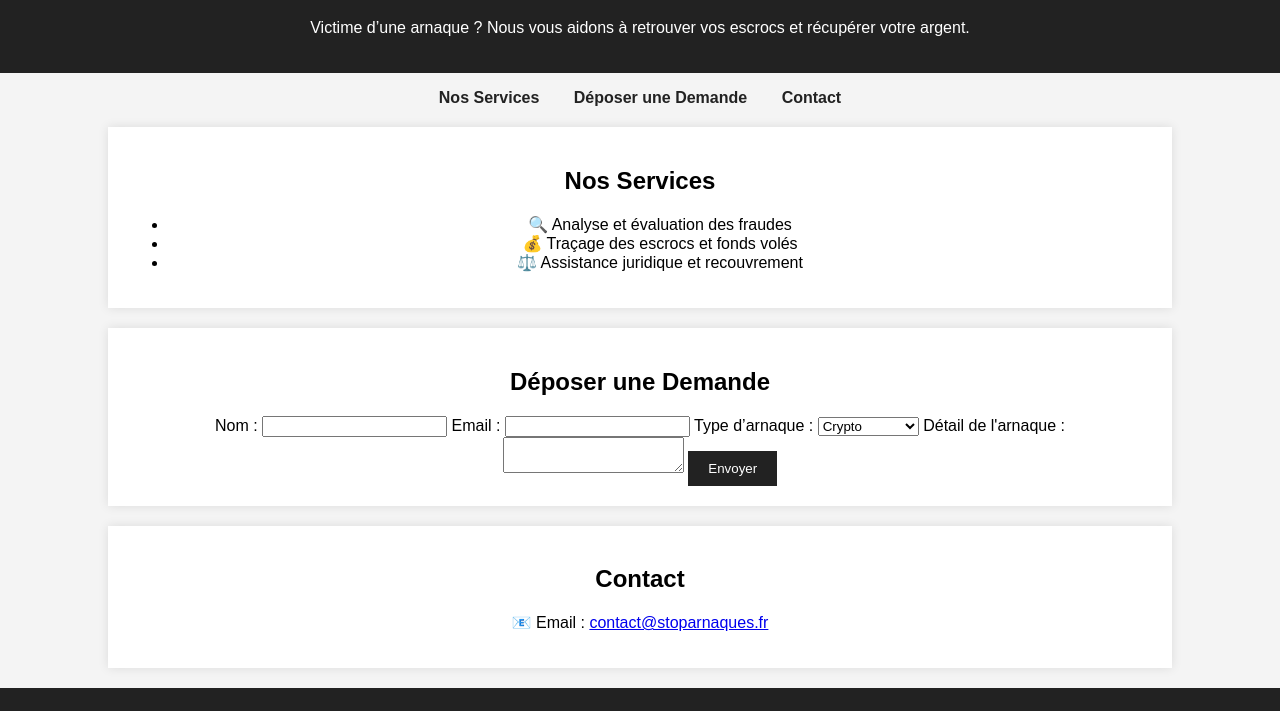
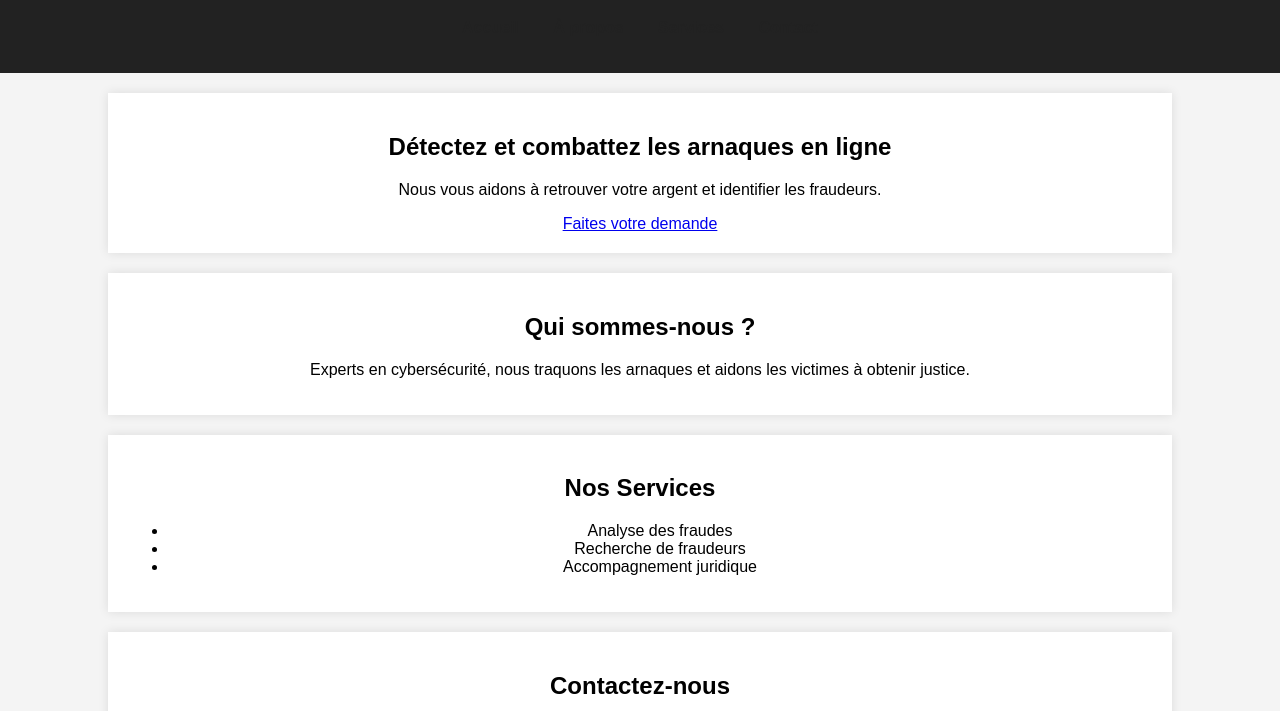
Before and after one commit to Bruynedml/Stop-aux-arnaques-site, a plain HTML site: page index.html in a window 1280 px wide. Shown: the part 81-792 px from the top of the page. Drawn offline with Linux system fonts and the light colour scheme.

Commit message:
Update index.html

```diff
--- a/index.html
+++ b/index.html
@@ -1,65 +1,61 @@
-<!DOCTYPE html>
-<html lang="fr">
+<!DOCTYPE html><html lang="fr">
 <head>
     <meta charset="UTF-8">
     <meta name="viewport" content="width=device-width, initial-scale=1.0">
-    <title>Stop Arnaques - Récupérez Votre Argent</title>
+    <title>Stop Arnaques - Protégez-vous</title>
     <link rel="stylesheet" href="styles.css">
+    <script defer src="script.js"></script>
 </head>
 <body>
     <header>
         <h1>Stop Arnaques</h1>
-        <p>Victime d’une arnaque ? Nous vous aidons à retrouver vos escrocs et récupérer votre argent.</p>
-    </header>
-
         <nav>
             <ul>
-            <li><a href="#services">Nos Services</a></li>
-            <li><a href="#formulaire">Déposer une Demande</a></li>
+                <li><a href="#home">Accueil</a></li>
+                <li><a href="#about">À propos</a></li>
+                <li><a href="#services">Services</a></li>
                 <li><a href="#contact">Contact</a></li>
             </ul>
         </nav>
+    </header><section id="home" class="hero">
+    <h2>Détectez et combattez les arnaques en ligne</h2>
+    <p>Nous vous aidons à retrouver votre argent et identifier les fraudeurs.</p>
+    <a href="#contact" class="btn">Faites votre demande</a>
+</section>
+
+<section id="about">
+    <h2>Qui sommes-nous ?</h2>
+    <p>Experts en cybersécurité, nous traquons les arnaques et aidons les victimes à obtenir justice.</p>
+</section>
 
 <section id="services">
     <h2>Nos Services</h2>
     <ul>
-            <li>🔍 Analyse et évaluation des fraudes</li>
-            <li>💰 Traçage des escrocs et fonds volés</li>
-            <li>⚖️ Assistance juridique et recouvrement</li>
+        <li>Analyse des fraudes</li>
+        <li>Recherche de fraudeurs</li>
+        <li>Accompagnement juridique</li>
     </ul>
 </section>
 
-    <section id="formulaire">
-        <h2>Déposer une Demande</h2>
-        <form action="#" method="POST">
+<section id="contact">
+    <h2>Contactez-nous</h2>
+    <form id="contact-form">
         <label for="name">Nom :</label>
         <input type="text" id="name" name="name" required>
 
         <label for="email">Email :</label>
         <input type="email" id="email" name="email" required>
 
-            <label for="type">Type d’arnaque :</label>
-            <select id="type" name="type" required>
-                <option value="crypto">Crypto</option>
-                <option value="trading">Trading</option>
-                <option value="dropshipping">Dropshipping</option>
-                <option value="autre">Autre</option>
-            </select>
-
-            <label for="message">Détail de l'arnaque :</label>
+        <label for="message">Votre demande :</label>
         <textarea id="message" name="message" required></textarea>
 
-            <button type="submit">Envoyer</button>
+        <button type="submit" class="btn">Envoyer</button>
     </form>
-    </section>
-
-    <section id="contact">
-        <h2>Contact</h2>
-        <p>📧 Email : <a href="mailto:contact@stoparnaques.fr">contact@stoparnaques.fr</a></p>
 </section>
 
 <footer>
     <p>&copy; 2025 Stop Arnaques. Tous droits réservés.</p>
 </footer>
+
 </body>
 </html>
```
Lines whose indentation alone changed are shown as unchanged.
